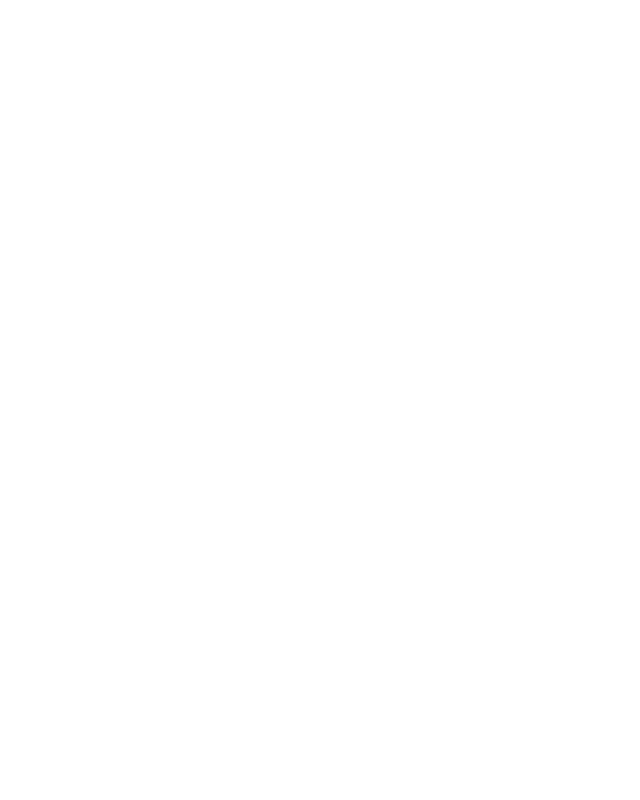
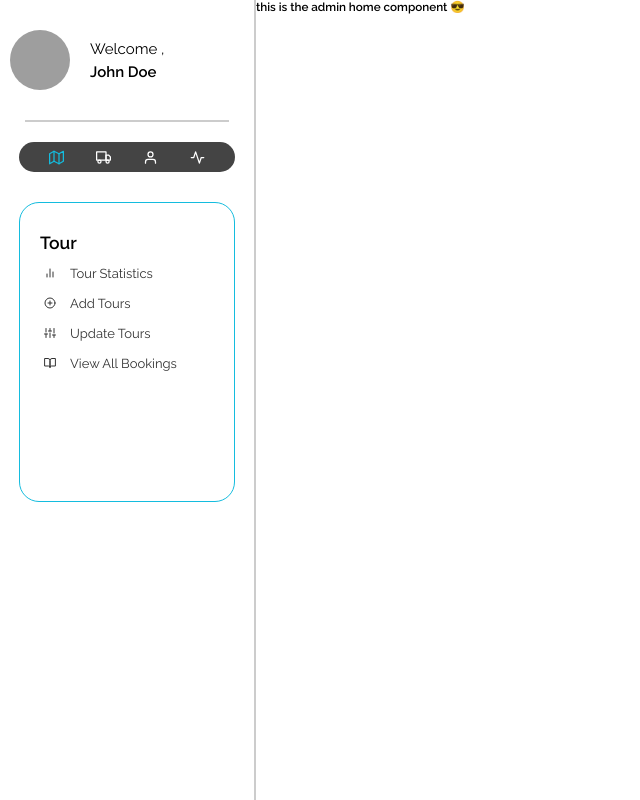
Before and after one commit to piyumanthaAB/tour-drive, a React (Create React App) app in the folder client/: page /admin/users/add in a window 1280 px wide. Before the commit this address had no page. Shown: the whole page, without its empty margins (0-640 px from the left). Built offline with nearby package versions, Linux system fonts and the light colour scheme; grey boxes are pictures that could not be loaded.

Commit message:
withnav without nav implemented, routes defined

```diff
--- a/client/src/App.js
+++ b/client/src/App.js
@@ -1,19 +1,75 @@
-import { BrowserRouter as Router, Outlet, Route, Routes } from 'react-router-dom';
+import { BrowserRouter as Router, Route, Routes } from 'react-router-dom';
 import AdminHome from './pages/admin/AdminHome';
 import ClientHome from './pages/client/ClientHome';
 import Home from './pages/public/Home';
+import WithoutNav from './components/router/WithoutNav'
+import WithNav from './components/router/WithNav'
+import NotFound from './pages/public/NotFound';
 
 function App() {
   return (
     <Router>
-    <div className="App">
-      <Routes>
-        <Route exact path="/"  element={<Home/>} />
-        <Route exact path="/client"  element={<ClientHome/>} />
-        <Route exact path="/admin"  element={<AdminHome/>} />
-      </Routes>
+      <div className="App">
+        <Routes>
+
+          {/* ==================== routes without nav bar starts here ========================= */}
+
+          <Route element={<WithoutNav />}>
+            <Route exact path="/me" element={<ClientHome />} />
+            <Route exact path="/login" element={<Home />} />
+            <Route exact path="/register" element={<Home />} />
+
+            {/* ADMIN ROUTES starts here */}
+            <Route exact path="/admin" element={<AdminHome />} /> {/* this is admin home */}
+
+            <Route exact path="/admin/tours/stat" element={<AdminHome />} />
+            <Route exact path="/admin/tours/add-tours" element={<AdminHome />} />
+            <Route exact path="/admin/tours/update-tours" element={<AdminHome />} />
+            <Route exact path="/admin/tours/view-all-bookings" element={<AdminHome />} />
+
+            <Route exact path="/admin/vehicles/stat" element={<AdminHome />} />
+            <Route exact path="/admin/vehicles/add-vehicle" element={<AdminHome />} />
+            <Route exact path="/admin/vehicles/update-vehicle" element={<AdminHome />} />
+            <Route exact path="/admin/vehicles/view-all-bookings" element={<AdminHome />} />
+
+            <Route exact path="/admin/users/all" element={<AdminHome />} />
+            <Route exact path="/admin/users/add" element={<AdminHome />} />
+            <Route exact path="/admin/users/delete" element={<AdminHome />} />
+
+            {/* ADMIN ROUTES ends here */}
+
+          </Route>
+
+          {/* ==================== routes without nav bar ends here ============================*/}
+
+
+          {/* ==================== routes WITH nav bar starts here ========================= */}
+
+          <Route element={<WithNav />}>
+
+            <Route exact path="/" element={<Home />} />
+            <Route exact path="/about" element={<Home />} />
+            <Route exact path="/contact-us" element={<Home />} />
+            <Route exact path="/forgot-password" element={<Home />} />
+            <Route exact path="/reset-password" element={<Home />} />
+            <Route exact path="/contact-us" element={<Home />} />
+            <Route exact path="/tours" element={<Home />} />
+            <Route exact path="/tours/:id" element={<Home />} />
+            <Route exact path="/vehicles" element={<Home />} />
+            <Route exact path="/vehicles/:id" element={<Home />} />
+
+
+
+            <Route path="*" element={<NotFound />} />
+          </Route>
+
+
+          {/* ==================== routes WITH nav bar ends here ========================= */}
+
+
+        </Routes>
       </div>
-      </Router>
+    </Router>
   );
 }
 
--- /dev/null
+++ b/client/src/components/router/WithNav.js
@@ -0,0 +1,15 @@
+import React from 'react'
+import { Outlet } from 'react-router-dom'
+import Navbar from '../shared/Navbar'
+
+const WithNav = () => {
+  return (
+
+      <>
+          <Navbar />
+          <Outlet/>
+      </>
+  )
+}
+
+export default WithNav
--- /dev/null
+++ b/client/src/components/router/WithoutNav.js
@@ -0,0 +1,13 @@
+import React from 'react'
+import { Outlet } from 'react-router-dom'
+
+
+const WithoutNav = () => {
+  return (
+      <>
+          <Outlet/>
+    </>
+  )
+}
+
+export default WithoutNav
--- a/client/src/components/shared/Dashboard.jsx
+++ b/client/src/components/shared/Dashboard.jsx
@@ -4,8 +4,9 @@
 
 const Dashboard = ({ rightContainerContent }) => {
 
-    const [nav, setNav] = useState(1)
+    const [nav, setNav] = useState(0)
     const [links, setLinks] = useState(adminlinks);
+    const [selected, setSelected] = useState(0);
 
     const currentUserRole = 'admin'
 
@@ -39,12 +40,29 @@
                     <d.MenueBar>
                         {links.map((e,i) => {
                             return (
-                                <d.IconContainer selected={true} onClick={() => {
+                                <d.IconContainer selected={selected===i?true:false} onClick={() => {
                                     setNav(i)
+                                    setSelected(i)
                                 }} key={i} > {e.icon} </d.IconContainer>
 
                             )
                         })}
+                        {/* <d.IconContainer selected={selected===0?true:false} onClick={() => {
+                                    setNav(0)
+                                    setSelected(0)
+                                }}  > ❤️</d.IconContainer>
+                        <d.IconContainer selected={selected===1?true:false} onClick={() => {
+                                    setNav(1)
+                                    setSelected(1)
+                                }}  > 🫡</d.IconContainer>
+                        <d.IconContainer selected={selected===2?true:false} onClick={() => {
+                                    setNav(2)
+                                    setSelected(2)
+                                }}  > 😎</d.IconContainer>
+                        <d.IconContainer selected={selected===3?true:false} onClick={() => {
+                                    setNav(3)
+                                    setSelected(3)
+                                }}  > 🤖</d.IconContainer> */}
                     </d.MenueBar>
                     <d.OptionsContainer>
 
--- a/client/src/components/shared/DashboardElements.js
+++ b/client/src/components/shared/DashboardElements.js
@@ -1,5 +1,5 @@
 import styled from "styled-components";
-import img from './../../images/1.jpg'
+import img from './../../images/1.png'
 import { Link } from "react-router-dom";
 
 export const Conatiner = styled.div`
@@ -96,13 +96,13 @@
     display:flex ;
     align-items:center ;
     justify-content:center ;
-    ${'' /* background-color:#fff ; */}
     font-size:1.5rem ;
     color:${props => props.selected ? '#14BCDE' : "#fff"};
     &:hover{
         color:#14BCDE ;
         cursor: pointer;
     }
+
     background-color:#444 ;
     border:none ;
     outline:none ;
--- /dev/null
+++ b/client/src/components/shared/Navbar.jsx
@@ -0,0 +1,12 @@
+import React from 'react'
+import * as n from './NavbarElements';
+
+const Navbar = () => {
+  return (
+      <>
+          <n.NavbarContainer></n.NavbarContainer>
+    </>
+  )
+}
+
+export default Navbar
--- /dev/null
+++ b/client/src/components/shared/NavbarElements.js
@@ -0,0 +1,7 @@
+import styled from 'styled-components'
+
+export const NavbarContainer = styled.div`
+    width:100% ;
+    min-height:10rem ;
+    background-color:#333 ;
+`
--- a/client/src/data/links.js
+++ b/client/src/data/links.js
@@ -9,22 +9,22 @@
             {
                 icon: <FiBarChart2/>,
                 text: 'Tour Statistics',
-                redirectURL:'/admin/tour-stats'
+                redirectURL:'/admin/tours/stat'
             },
             {
                 icon: <FiPlusCircle/>,
                 text: 'Add Tours',
-                redirectURL:'/admin/tours-add'
+                redirectURL:'/admin/tours/add-tours'
             },
             {
                 icon: <FiSliders/>,
                 text: 'Update Tours',
-                redirectURL:'/admin/tour-update'
+                redirectURL:'/admin/tours/update-tours'
             },
             {
                 icon: <FiBookOpen/>,
                 text: 'View All Bookings',
-                redirectURL:'/admin/tour-bookings'
+                redirectURL:'/admin/tours/view-all-bookings'
             },
         ]
     },
@@ -35,22 +35,22 @@
             {
                 icon: <FiBarChart2/>,
                 text: 'Vehicle Statistics',
-                redirectURL:'/admin/vehicle-stats'
+                redirectURL:'/admin/vehicles/stat'
             },
             {
                 icon: <FiPlusCircle/>,
                 text: 'Add Vehicles',
-                redirectURL:'/admin/vehicle-add'
+                redirectURL:'/admin/vehicles/add-vehicle'
             },
             {
                 icon: <FiSliders/>,
                 text: 'Update Vehicles',
-                redirectURL:'/admin/vehicle-update'
+                redirectURL:'/admin/vehicles/update-vehicle'
             },
             {
                 icon: <FiBookOpen/>,
                 text: 'View All Rentings',
-                redirectURL:'/admin/vehicle-rentings'
+                redirectURL:'/admin/vehicles/view-all-bookings'
             },
         ]
     },
@@ -61,17 +61,17 @@
             {
                 icon: <FiBarChart2/>,
                 text: 'View All Users',
-                redirectURL:'/admin/vehicle-stats'
+                redirectURL:'/admin/users/all'
             },
             {
                 icon: <FiPlusCircle/>,
                 text: 'Add Users',
-                redirectURL:'/admin/vehicle-add'
+                redirectURL:'/admin/users/add'
             },
             {
                 icon: <FiXCircle/>,
                 text: 'Delete Users',
-                redirectURL:'/admin/vehicle-update'
+                redirectURL:'/admin/users/delete'
             },
 
         ]
--- a/client/src/pages/public/NotFound.js
+++ b/client/src/pages/public/NotFound.js
@@ -2,7 +2,7 @@
 
 const NotFound = () => {
   return (
-    <h1>NotFound</h1>
+    <h1>🚩  NotFound  🚩</h1>
   )
 }
 
```
Also changed, not shown: client/src/images/11.jpg (renamed from client/src/images/1.jpg), 1 other file (tests, documents, lock files or other folders).
